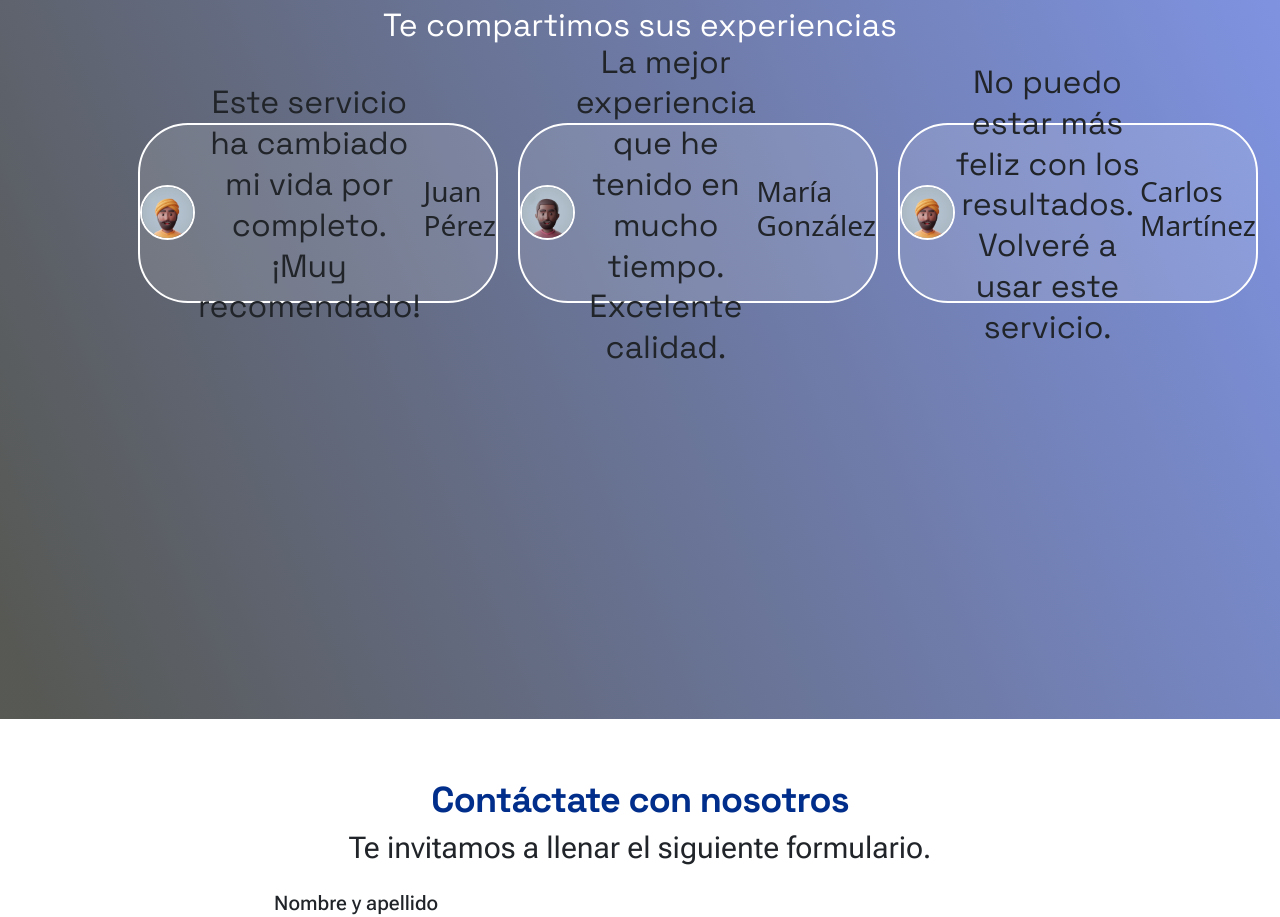
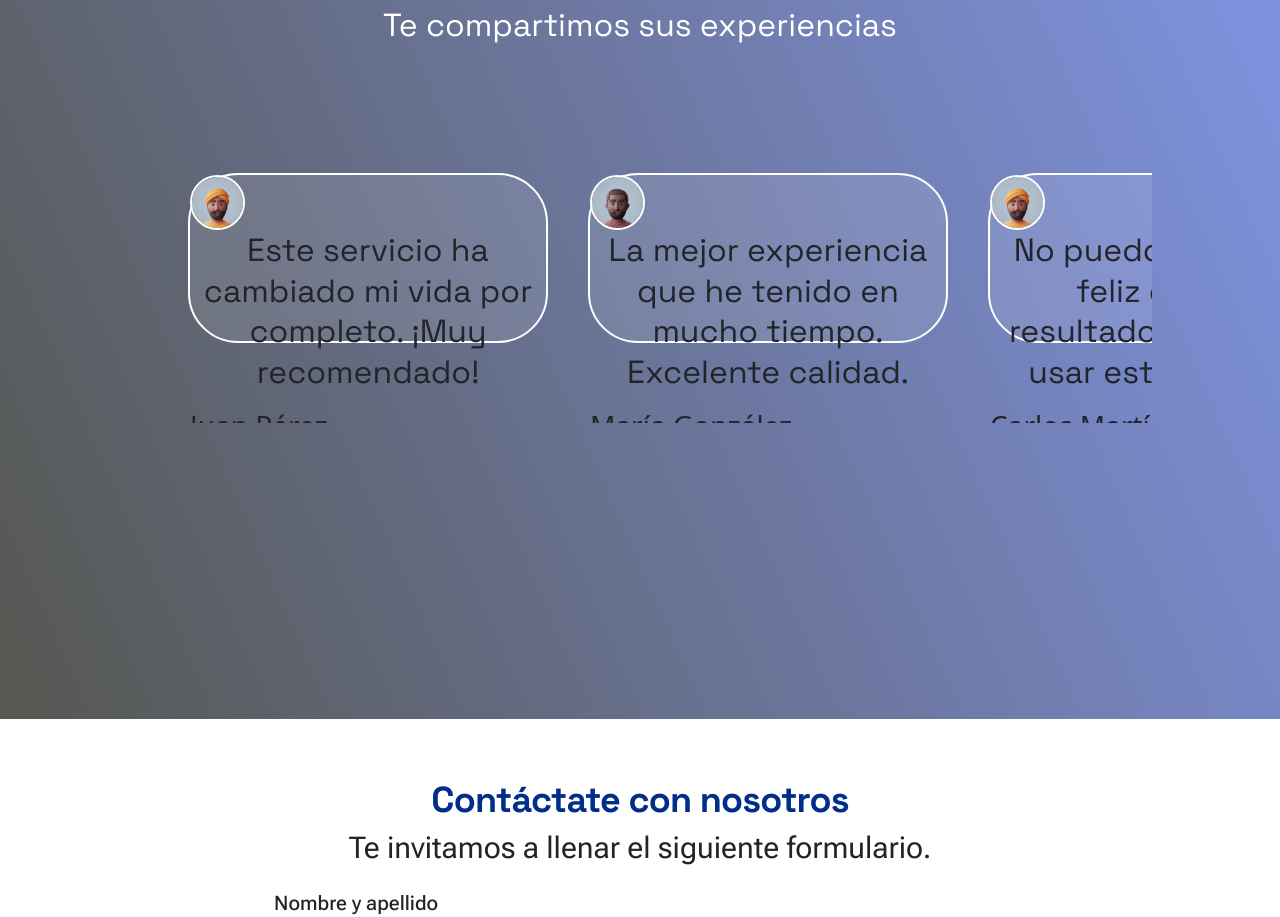
Before and after one commit to javiergp23/ashtech, a React (Vite) app: page / in a window 1280 px wide. Shown: the part 4900-5817 px from the top of the page. Built offline with nearby package versions, Linux system fonts and the light colour scheme; a web font is replaced by a local one.

Commit message:
fix carousel-testimonial-responsive

```diff
--- a/src/components/CaruselTestimonial.jsx
+++ b/src/components/CaruselTestimonial.jsx
@@ -28,9 +28,12 @@ export default function CarouselTestimonial() {
   return (
     <>
       <div className="carousel-container-test">
+
           <div className="carousel-test">
           {testimonials.map((testimonial) => (
+
               <div className="carousel-item-test" key={testimonial.id}>
+                <div className="container-carousel-test__responsive">
                   <img
                     className="carousel-img-test"
                     src={testimonial.image}
@@ -39,6 +42,7 @@ export default function CarouselTestimonial() {
                   <p className="testimonial-description">{testimonial.description}</p>
                   <h3 className="testimonial-name">{testimonial.name}</h3>
               </div>
+            </div>
           ))}
           </div>
       </div>
--- a/src/components/card.css
+++ b/src/components/card.css
@@ -107,15 +107,15 @@
 
 @media (min-width: 321px) and (max-width: 480px) {
     .card{
-        width: 200px;
+        width: 180px;
         height: 270px;
         margin: auto;
         padding: 55px 22px 55px 22px;
-
     }
     .card_img{
         width: 70px;
         height: 70px;
+        margin-bottom: 15px;
     }
     .card_title{
         font-size: 16px;
--- a/src/components/carouselTestimonial.css
+++ b/src/components/carouselTestimonial.css
@@ -2,7 +2,7 @@
   position: relative;
   width: 80%;
   margin: 0 auto;
-  overflow: visible;
+  overflow: hidden;
 }
 .carousel-test {
   display: flex;
@@ -15,16 +15,9 @@
   display: none;
 }
 .carousel-item-test {
-  min-width: 360px;
-  height: 180px;
-  margin: 0 10px;
-  background-color: #ffffff21;
-  border: solid 2px #ffffff;
-  border-radius: 50px;
-  display: flex;
-  align-items: center;
-  justify-content: center;
-  overflow: visible;
+  width: 400px;
+  height: 300px;
+  padding: 50px;
 }
 .carousel-button {
   position: absolute;
@@ -69,6 +62,19 @@
   height: 55px;
   border: #ffffff solid 2px;
   border-radius: 50%;
+  z-index: 5;
+}
+.container-carousel-test__responsive{
+  min-width: 360px;
+  height: 170px;
+  margin: 0 10px;
+  background-color: #ffffff1a;
+  border: solid 2px #ffffff;
+  border-radius: 50px;
+  display: flex;
+  flex-direction: column;
+  position: relative;
+  overflow: visible;
 }
 
 @media (min-width: 321px) and (max-width: 480px) {
@@ -76,7 +82,24 @@
     position: relative;
     width: 80%;
     margin: 0 auto;
+
   }
+
+  .container-carousel-test__responsive{
+    min-width: 360px;
+    height: 170px;
+    margin: 0 10px;
+    background-color: #ffffff1a;
+    border: solid 2px #ffffff;
+    border-radius: 50px;
+    display: flex;
+    flex-direction: column;
+    justify-content: center;
+    align-items: center;
+    position: relative;
+    overflow: visible;
+  }
+
   .carousel-test {
     display: flex;
     overflow-x: scroll;
@@ -88,17 +111,10 @@
     display: none;
   }
   .carousel-item-test {
-    min-width: 360px;
-    height: 170px;
-    margin: 0 10px;
-    background-color: #ffffff21;
-    border: solid 2px #ffffff;
-    border-radius: 50px;
-    display: flex;
-    flex-direction: column;
-    position: relative;
+    width: 400px;
+    height: 300px;
+    padding: 40px 0 0 0;
 
-  }
   .carousel-img-test{
     width: 55px;
     height: 55px;
@@ -109,6 +125,7 @@
     top: -35px;
   }
   .testimonial-description{
+    width: 311px;
     color: #ffffff;
     font-size: 16px;
     font-weight: 400;
--- a/src/layouts/about.css
+++ b/src/layouts/about.css
@@ -94,6 +94,7 @@
 
 @media (min-width: 321px) and (max-width: 480px) {
     .about-container{
+        margin-top: 12%;
         margin-bottom: 1%;
     }
     .title-about{
```
Lines whose indentation alone changed are shown as unchanged.
